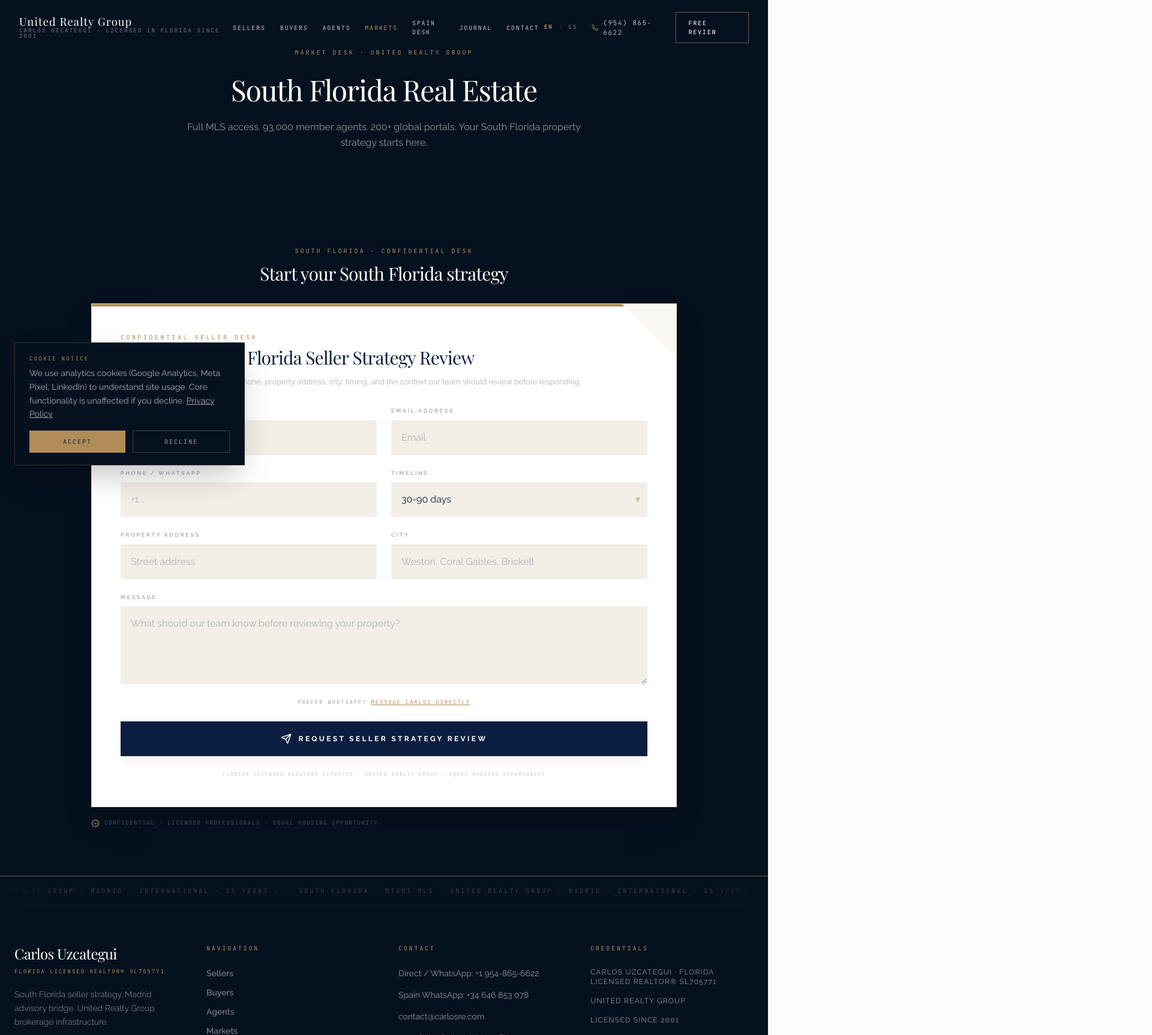
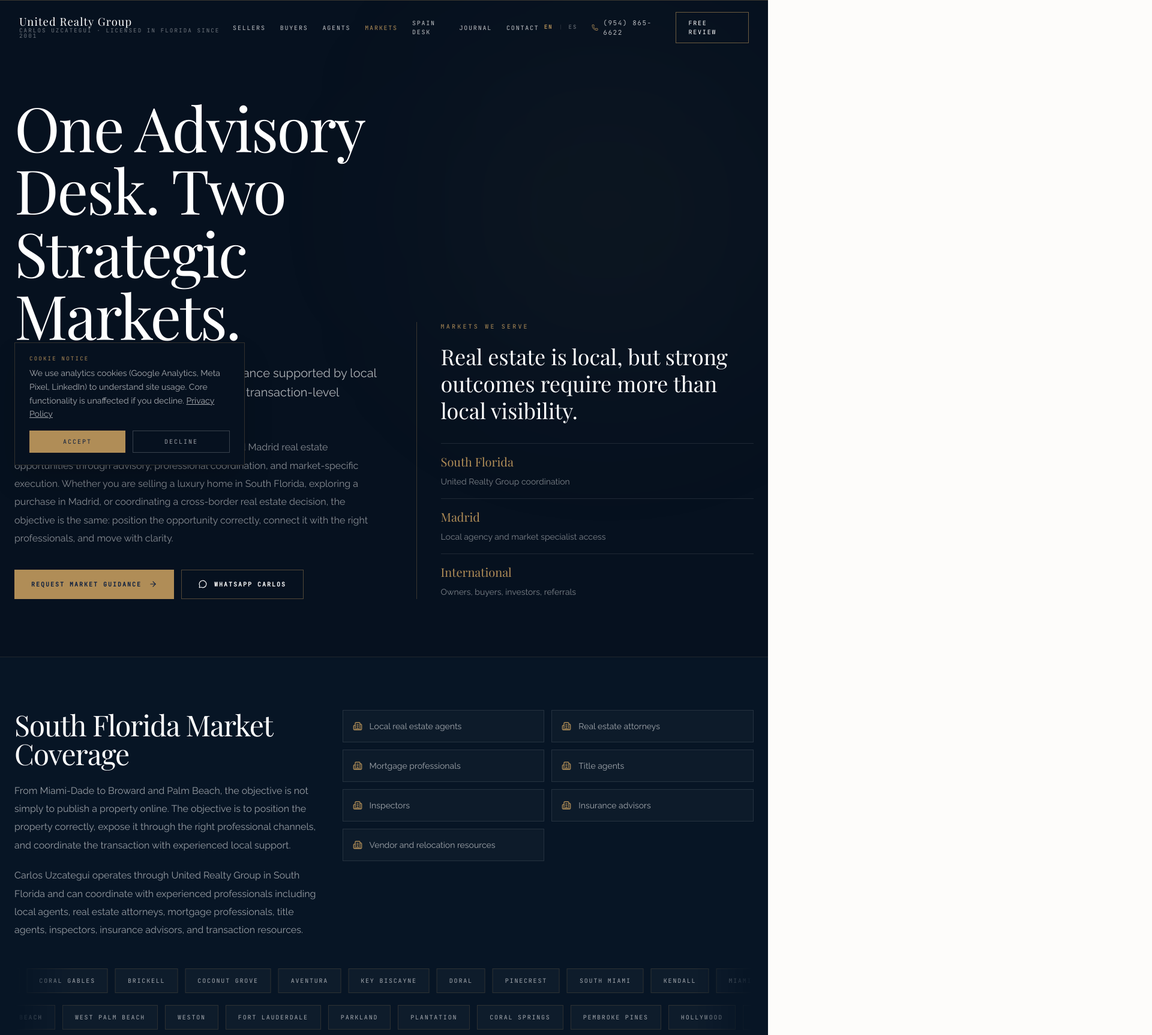
Before and after one commit to CEUL-sites/MiamiDesk-Site-Final-1, a React (Vite) app: page /markets in a window 1280 px wide. Shown: the top 1726 px of the page at 60% size, 1920 px wide, since content can reach past the window. Built offline with nearby package versions, Linux system fonts and the light colour scheme; a web font is replaced by a local one.

Commit message:
Replace city market page with strategic Markets page

```diff
--- a/src/pages/MarketPage.tsx
+++ b/src/pages/MarketPage.tsx
@@ -1,159 +1,231 @@
 import { Helmet } from "react-helmet-async";
-import { useParams } from "react-router-dom";
+import { ArrowRight, Building2, Globe2, Handshake, MessageCircle } from "lucide-react";
 import { Navbar } from "../components/Navbar";
 import { Footer } from "../components/Footer";
 import { MobileStickyCTA } from "../components/MobileStickyCTA";
-import { LeadForm } from "../components/LeadForm";
-import { BadgeCheck } from "lucide-react";
+import { CONTACT } from "../constants";
 
-const CITY_META: Record<string, { title: string; description: string; display: string }> = {
-  "miami": {
-    display: "Miami",
-    title: "Miami Real Estate | Homes & Condos for Sale | United Realty Group",
-    description: "Browse Miami real estate listings. Condos, homes, and investment properties with full MLS access. Free buyer and seller consultations. United Realty Group.",
+const SITE_URL = "https://homesprofessional.com";
+
+const miamiDadeAreas = ["Miami", "Miami Beach", "Coral Gables", "Brickell", "Coconut Grove", "Aventura", "Key Biscayne", "Doral", "Pinecrest", "South Miami", "Kendall", "Miami Lakes", "Bal Harbour", "Sunny Isles Beach", "Homestead"];
+const browardPalmBeachAreas = ["Weston", "Fort Lauderdale", "Parkland", "Plantation", "Coral Springs", "Pembroke Pines", "Hollywood", "Miramar", "Davie", "Southwest Ranches", "Hallandale Beach", "Pompano Beach", "Boca Raton", "Delray Beach", "West Palm Beach"];
+const madridAreas = ["Salamanca", "Recoletos", "Castellana", "Jerónimos", "Retiro", "Justicia", "Chueca", "Chamberí", "Almagro", "Chamartín", "El Viso", "La Moraleja", "Las Tablas", "La Latina", "Argüelles", "Moncloa", "Pozuelo", "Aravaca", "Valdebebas", "Tetuán"];
+const professionalNetwork = ["Local real estate agents", "Real estate attorneys", "Mortgage professionals", "Title agents", "Inspectors", "Insurance advisors", "Vendor and relocation resources"];
+
+const pathways = [
+  {
+    title: "Selling in South Florida",
+    copy: "Private property positioning, listing strategy, MLS exposure, agent network distribution, pricing intelligence, negotiation support, and transaction coordination.",
+    cta: "Discuss Selling",
+    href: "/sell",
   },
-  "brickell": {
-    display: "Brickell",
-    title: "Brickell Miami Real Estate | Luxury Condos for Sale | United Realty Group",
-    description: "Brickell luxury condos and high-rise residences. Access every active listing in Miami's financial district. United Realty Group · FL SL705771.",
+  {
+    title: "Buying in South Florida",
+    copy: "Neighborhood guidance, property search, financing coordination, inspections, title, insurance, and closing support.",
+    cta: "Start Buyer Search",
+    href: "/buy",
   },
-  "coral-gables": {
-    display: "Coral Gables",
-    title: "Coral Gables Real Estate | Homes for Sale | United Realty Group",
-    description: "Coral Gables homes, estates, and condos for sale. Expert local knowledge, full MLS access, international buyer network. United Realty Group.",
+  {
+    title: "Exploring Madrid",
+    copy: "Madrid area guidance, agency coordination, property introductions, buyer process orientation, and cross-border advisory.",
+    cta: "Explore Madrid",
+    href: "/spain-desk",
   },
-  "miami-beach": {
-    display: "Miami Beach",
-    title: "Miami Beach Real Estate | Luxury Condos & Homes | United Realty Group",
-    description: "Miami Beach luxury condos, waterfront homes, and South Beach residences. Full MLS + global portal exposure. United Realty Group · FL SL705771.",
-  },
-  "aventura": {
-    display: "Aventura",
-    title: "Aventura Real Estate | Condos & Homes for Sale | United Realty Group",
-    description: "Aventura condos and homes with waterfront access. Full MLS listings, international buyer exposure, expert guidance. United Realty Group.",
-  },
-  "weston": {
-    display: "Weston",
-    title: "Weston FL Real Estate | Homes for Sale | United Realty Group",
-    description: "Weston Florida single-family homes, gated communities, and estates. Expert South Florida representation. United Realty Group · FL SL705771.",
-  },
-  "doral": {
-    display: "Doral",
-    title: "Doral FL Real Estate | Homes & Condos for Sale | United Realty Group",
-    description: "Doral homes, townhomes, and new construction. Serving buyers and sellers in Miami-Dade's fastest-growing market. United Realty Group.",
-  },
-  "fort-lauderdale": {
-    display: "Fort Lauderdale",
-    title: "Fort Lauderdale Real Estate | Homes & Condos | United Realty Group",
-    description: "Fort Lauderdale waterfront homes, condos, and luxury estates. Full Broward County MLS access. United Realty Group · FL SL705771.",
-  },
-  "boca-raton": {
-    display: "Boca Raton",
-    title: "Boca Raton Real Estate | Luxury Homes & Golf Communities | United Realty Group",
-    description: "Boca Raton luxury homes, golf communities, and waterfront estates. Expert Palm Beach County representation. United Realty Group.",
-  },
-  "west-palm-beach": {
-    display: "West Palm Beach",
-    title: "West Palm Beach Real Estate | Homes for Sale | United Realty Group",
-    description: "West Palm Beach homes, condos, and waterfront properties. Full Palm Beach County MLS access. United Realty Group · FL SL705771.",
-  },
-  "downtown-miami": {
-    display: "Downtown Miami",
-    title: "Downtown Miami Real Estate | Condos for Sale | United Realty Group",
-    description: "Downtown Miami condos, urban lofts, and new developments. Full MLS access, global buyer network. United Realty Group.",
-  },
-  "edgewater": {
-    display: "Edgewater",
-    title: "Edgewater Miami Real Estate | Condos for Sale | United Realty Group",
-    description: "Edgewater Miami waterfront condos and luxury residences. Biscayne Bay views and modern high-rises. United Realty Group · FL SL705771.",
-  },
-  "wynwood": {
-    display: "Wynwood",
-    title: "Wynwood Miami Real Estate | Condos & Lofts for Sale | United Realty Group",
-    description: "Wynwood condos, lofts, and mixed-use properties in Miami's arts district. United Realty Group.",
-  },
-  "coconut-grove": {
-    display: "Coconut Grove",
-    title: "Coconut Grove Real Estate | Homes & Waterfront Properties | United Realty Group",
-    description: "Coconut Grove homes, waterfront estates, and luxury condos. Expert Miami representation. United Realty Group · FL SL705771.",
-  },
-  "key-biscayne": {
-    display: "Key Biscayne",
-    title: "Key Biscayne Real Estate | Waterfront Homes & Condos | United Realty Group",
-    description: "Key Biscayne luxury waterfront homes, condos, and island estates. Full MLS access. United Realty Group.",
-  },
-  "pinecrest": {
-    display: "Pinecrest",
-    title: "Pinecrest FL Real Estate | Luxury Homes for Sale | United Realty Group",
-    description: "Pinecrest luxury estates, gated communities, and family homes in South Miami-Dade. United Realty Group · FL SL705771.",
-  },
-  "kendall": {
-    display: "Kendall",
-    title: "Kendall FL Real Estate | Homes for Sale | United Realty Group",
-    description: "Kendall homes, townhomes, and condos in Southwest Miami-Dade. Expert local guidance. United Realty Group.",
-  },
-  "homestead": {
-    display: "Homestead",
-    title: "Homestead FL Real Estate | Homes for Sale | United Realty Group",
-    description: "Homestead homes and new construction in South Miami-Dade. Affordable housing market expertise. United Realty Group · FL SL705771.",
-  },
-  "north-miami": {
-    display: "North Miami",
-    title: "North Miami Real Estate | Homes & Condos for Sale | United Realty Group",
-    description: "North Miami homes, condos, and investment properties. Full MLS access, expert South Florida guidance. United Realty Group.",
-  },
-  "hallandale": {
-    display: "Hallandale Beach",
-    title: "Hallandale Beach Real Estate | Condos & Homes | United Realty Group",
-    description: "Hallandale Beach condos, oceanfront residences, and homes. Broward/Miami-Dade border market expertise. United Realty Group · FL SL705771.",
-  },
-  "pembroke-pines": {
-    display: "Pembroke Pines",
-    title: "Pembroke Pines FL Real Estate | Homes for Sale | United Realty Group",
-    description: "Pembroke Pines homes, townhomes, and family communities in Broward County. United Realty Group.",
-  },
-};
+];
+
+function AreaMarquee({ areas, reverse = false }: { areas: string[]; reverse?: boolean }) {
+  return (
+    <div className="marquee-container" aria-label={areas.join(", ")}>
+      <div className={reverse ? "marquee-track-reverse" : "marquee-track-slow"}>
+        {[...areas, ...areas].map((area, index) => (
+          <span key={`${area}-${index}`} className="mr-3 whitespace-nowrap border border-gold/20 bg-white/[0.03] px-5 py-3 font-mono text-[10px] uppercase tracking-[0.18em] text-white/62">
+            {area}
+          </span>
+        ))}
+      </div>
+    </div>
+  );
+}
 
 export default function MarketPage() {
-  const { city } = useParams<{ city: string }>();
-  const meta = CITY_META[city ?? ""] ?? {
-    display: city ? city.replace(/-/g, " ").replace(/\b\w/g, (c) => c.toUpperCase()) : "South Florida",
-    title: "South Florida Real Estate | United Realty Group",
-    description: "South Florida real estate listings. Expert buyer and seller representation. United Realty Group · FL SL705771.",
-  };
+  const pageTitle = "Markets | South Florida & Madrid Real Estate Advisory | Carlos Uzcategui";
+  const pageDescription = "Strategic real estate advisory across South Florida and Madrid, connecting sellers, buyers, and investors with local professionals, listing exposure, and cross-border market guidance.";
 
   return (
     <>
       <Helmet>
-        <title>{meta.title}</title>
-        <meta name="description" content={meta.description} />
-        <link rel="canonical" href={`https://homesprofessional.com/market/${city}`} />
+        <title>{pageTitle}</title>
+        <meta name="description" content={pageDescription} />
+        <link rel="canonical" href={`${SITE_URL}/markets`} />
+        <meta property="og:title" content={pageTitle} />
+        <meta property="og:description" content={pageDescription} />
+        <meta property="og:url" content={`${SITE_URL}/markets`} />
+        <meta property="og:type" content="website" />
       </Helmet>
-      <main className="min-h-screen bg-white-soft grain-overlay pb-20 lg:pb-0">
+
+      <main className="min-h-screen bg-navy-deep pb-20 text-white grain-overlay lg:pb-0">
         <Navbar />
-        <section className="bg-navy-deep py-16 md:py-20 text-center">
-          <p className="font-mono text-[10px] uppercase tracking-[0.3em] text-gold">Market Desk · United Realty Group</p>
-          <h1 className="mx-auto mt-6 max-w-4xl font-serif text-4xl leading-tight text-white md:text-5xl">
-            {meta.display} Real Estate
-          </h1>
-          <p className="mx-auto mt-5 max-w-2xl font-sans text-base leading-relaxed text-white/55">
-            Full MLS access. 93,000 member agents. 200+ global portals. Your{" "}
-            {meta.display} property strategy starts here.
-          </p>
-        </section>
-        <section className="bg-navy-deep py-14 md:py-20">
-          <div className="mx-auto max-w-5xl px-6">
-            <div className="mb-8 text-center">
-              <p className="font-mono text-[10px] uppercase tracking-[0.3em] text-gold">{meta.display} · Confidential Desk</p>
-              <h2 className="mt-3 font-serif text-3xl text-white">Start your {meta.display} strategy</h2>
+
+        <section className="relative overflow-hidden bg-navy-deep pt-32 pb-18 md:pt-40 md:pb-24">
+          <div className="absolute inset-x-0 top-0 h-px bg-gold/30" />
+          <div className="pointer-events-none absolute right-0 top-20 h-[540px] w-[540px] rounded-full bg-gold/[0.05] blur-[140px]" />
+          <div className="relative mx-auto grid max-w-7xl gap-12 px-6 lg:grid-cols-[1.05fr_0.95fr] lg:items-end">
+            <div>
+              <h1 className="max-w-4xl font-serif leading-[1.02] text-white" style={{ fontSize: "clamp(3rem, 8vw, 6.8rem)" }}>
+                One Advisory Desk. Two Strategic Markets.
+              </h1>
+              <p className="mt-7 max-w-3xl font-sans text-lg leading-relaxed text-white/68 md:text-xl">
+                South Florida and Madrid real estate guidance supported by local professionals, international exposure, and transaction-level coordination.
+              </p>
+              <p className="mt-7 max-w-3xl font-sans text-base leading-[1.9] text-white/52">
+                HomesProfessional.com connects South Florida and Madrid real estate opportunities through advisory, professional coordination, and market-specific execution. Whether you are selling a luxury home in South Florida, exploring a purchase in Madrid, or coordinating a cross-border real estate decision, the objective is the same: position the opportunity correctly, connect it with the right professionals, and move with clarity.
+              </p>
+              <div className="mt-9 flex flex-col gap-3 sm:flex-row">
+                <a href="/contact" className="inline-flex items-center justify-center gap-3 bg-gold px-7 py-4 font-mono text-[10px] font-semibold uppercase tracking-[0.2em] text-navy transition-opacity hover:opacity-90">
+                  Request Market Guidance <ArrowRight size={14} />
+                </a>
+                <a href={CONTACT.whatsappUS} target="_blank" rel="noopener noreferrer" className="inline-flex items-center justify-center gap-3 border border-gold/45 px-7 py-4 font-mono text-[10px] font-semibold uppercase tracking-[0.2em] text-white transition-colors hover:bg-gold hover:text-navy">
+                  <MessageCircle size={14} /> WhatsApp Carlos
+                </a>
+              </div>
             </div>
-            <LeadForm />
-            <div className="mt-5 flex items-center gap-2 font-mono text-[9px] uppercase tracking-[0.18em] text-white/30">
-              <BadgeCheck size={14} className="text-gold" />
-              Confidential · Licensed Professionals · Equal Housing Opportunity
+
+            <div className="border-l border-gold/30 pl-6 lg:pl-10">
+              <p className="font-mono text-[10px] uppercase tracking-[0.32em] text-gold">Markets We Serve</p>
+              <p className="mt-5 font-serif text-3xl leading-tight text-white md:text-4xl">
+                Real estate is local, but strong outcomes require more than local visibility.
+              </p>
+              <div className="mt-8 grid gap-4 sm:grid-cols-3 lg:grid-cols-1">
+                {[
+                  ["South Florida", "United Realty Group coordination"],
+                  ["Madrid", "Local agency and market specialist access"],
+                  ["International", "Owners, buyers, investors, referrals"],
+                ].map(([label, copy]) => (
+                  <div key={label} className="border-t border-white/10 pt-4">
+                    <p className="font-serif text-xl text-gold">{label}</p>
+                    <p className="mt-2 font-sans text-sm leading-relaxed text-white/48">{copy}</p>
+                  </div>
+                ))}
+              </div>
             </div>
           </div>
         </section>
+
+        <section className="border-y border-gold/15 bg-[#071525] py-16 md:py-22">
+          <div className="mx-auto max-w-7xl px-6">
+            <div className="grid gap-10 lg:grid-cols-[0.85fr_1.15fr] lg:items-start">
+              <div>
+                <h2 className="font-serif text-3xl text-white md:text-5xl">South Florida Market Coverage</h2>
+                <p className="mt-6 font-sans text-base leading-[1.9] text-white/58">
+                  From Miami-Dade to Broward and Palm Beach, the objective is not simply to publish a property online. The objective is to position the property correctly, expose it through the right professional channels, and coordinate the transaction with experienced local support.
+                </p>
+                <p className="mt-5 font-sans text-base leading-[1.9] text-white/58">
+                  Carlos Uzcategui operates through United Realty Group in South Florida and can coordinate with experienced professionals including local agents, real estate attorneys, mortgage professionals, title agents, inspectors, insurance advisors, and transaction resources.
+                </p>
+              </div>
+              <div className="grid gap-3 sm:grid-cols-2">
+                {professionalNetwork.map((item) => (
+                  <div key={item} className="flex items-center gap-3 border border-white/10 bg-white/[0.025] px-4 py-4">
+                    <Building2 size={16} className="shrink-0 text-gold" />
+                    <span className="font-sans text-sm text-white/62">{item}</span>
+                  </div>
+                ))}
+              </div>
+            </div>
+            <div className="mt-12 space-y-5">
+              <AreaMarquee areas={miamiDadeAreas} />
+              <AreaMarquee areas={browardPalmBeachAreas} reverse />
+            </div>
+          </div>
+        </section>
+
+        <section className="bg-navy-deep py-16 md:py-22">
+          <div className="mx-auto grid max-w-7xl gap-12 px-6 lg:grid-cols-[0.95fr_1.05fr] lg:items-center">
+            <div>
+              <h2 className="font-serif text-3xl text-white md:text-5xl">Madrid Market Access</h2>
+              <p className="mt-6 font-sans text-base leading-[1.9] text-white/58">
+                For clients exploring Madrid, Carlos provides cross-border guidance and coordinates with established local real estate professionals and agencies. The goal is to help international buyers, sellers, and investors understand the local market, identify qualified opportunities, and connect with the right professionals on the ground.
+              </p>
+              <p className="mt-5 font-sans text-base leading-[1.9] text-white/58">
+                Carlos can coordinate opportunities through respected Madrid real estate firms and local specialists, including agency networks such as Lucas Fox, Sotheby's International Realty Madrid, RE/MAX Madrid, and other qualified local operators when appropriate.
+              </p>
+            </div>
+            <div className="border border-gold/20 bg-[#071525] p-6 md:p-8">
+              <div className="mb-7 flex items-center gap-4">
+                <Globe2 size={24} className="text-gold" />
+                <p className="font-mono text-[10px] uppercase tracking-[0.3em] text-gold">Madrid Areas</p>
+              </div>
+              <AreaMarquee areas={madridAreas} />
+            </div>
+          </div>
+        </section>
+
+        <section className="bg-bone-warm py-16 text-navy md:py-24">
+          <div className="mx-auto max-w-7xl px-6">
+            <div className="max-w-4xl">
+              <h2 className="font-serif text-3xl md:text-5xl">Local Expertise. Broader Distribution. Better Coordination.</h2>
+              <p className="mt-7 font-sans text-base leading-[1.9] text-navy/70">
+                Real estate value is shaped by local knowledge, but strong outcomes often depend on distribution, positioning, negotiation, and the quality of the professional network behind the transaction.
+              </p>
+            </div>
+            <div className="mt-11 grid gap-0 border border-gold/30 md:grid-cols-3">
+              {[
+                "For sellers, the goal is to expose the property to the right agents, buyers, and referral channels.",
+                "For buyers, the goal is to identify qualified opportunities, understand the market, and avoid navigating unfamiliar areas alone.",
+                "For international clients, the goal is to bridge legal, financial, cultural, and transaction differences between South Florida, Madrid, and Latin America.",
+              ].map((copy, index) => (
+                <div key={copy} className={`p-7 ${index < 2 ? "border-b border-gold/30 md:border-b-0 md:border-r" : ""}`}>
+                  <p className="font-sans text-base leading-relaxed text-navy/70">{copy}</p>
+                </div>
+              ))}
+            </div>
+          </div>
+        </section>
+
+        <section className="bg-navy-deep py-16 md:py-24">
+          <div className="mx-auto max-w-7xl px-6">
+            <div className="mb-10 flex flex-col justify-between gap-5 md:flex-row md:items-end">
+              <div>
+                <h2 className="font-serif text-3xl text-white md:text-5xl">Client Pathways</h2>
+                <p className="mt-4 max-w-2xl font-sans text-base leading-relaxed text-white/52">
+                  Choose the path that matches the decision in front of you. Each conversation begins with market context, professional coordination, and a clear next step.
+                </p>
+              </div>
+              <Handshake size={32} className="hidden text-gold md:block" />
+            </div>
+            <div className="grid gap-5 md:grid-cols-3">
+              {pathways.map((pathway) => (
+                <article key={pathway.title} className="flex min-h-[300px] flex-col border border-gold/20 bg-white/[0.025] p-7">
+                  <h3 className="font-serif text-2xl text-white">{pathway.title}</h3>
+                  <p className="mt-5 font-sans text-sm leading-[1.85] text-white/58">{pathway.copy}</p>
+                  <a href={pathway.href} className="mt-auto inline-flex items-center gap-3 pt-8 font-mono text-[10px] font-semibold uppercase tracking-[0.2em] text-gold transition-colors hover:text-white">
+                    {pathway.cta} <ArrowRight size={14} />
+                  </a>
+                </article>
+              ))}
+            </div>
+          </div>
+        </section>
+
+        <section className="bg-gold py-14 text-navy">
+          <div className="mx-auto flex max-w-7xl flex-col gap-8 px-6 md:flex-row md:items-center md:justify-between">
+            <div>
+              <h2 className="font-serif text-3xl md:text-4xl">Need guidance in South Florida or Madrid?</h2>
+              <p className="mt-3 max-w-2xl font-sans text-base leading-relaxed text-navy/75">
+                Whether you are preparing to sell, exploring a purchase, or coordinating a cross-border real estate decision, start with a private market conversation.
+              </p>
+            </div>
+            <div className="flex shrink-0 flex-col gap-3 sm:flex-row">
+              <a href="/contact" className="inline-flex items-center justify-center gap-3 bg-navy px-7 py-4 font-mono text-[10px] font-semibold uppercase tracking-[0.2em] text-white transition-opacity hover:opacity-90">
+                Request Market Guidance <ArrowRight size={14} />
+              </a>
+              <a href={CONTACT.whatsappUS} target="_blank" rel="noopener noreferrer" className="inline-flex items-center justify-center gap-3 border border-navy/35 px-7 py-4 font-mono text-[10px] font-semibold uppercase tracking-[0.2em] text-navy transition-colors hover:bg-navy/10">
+                <MessageCircle size={14} /> WhatsApp Carlos
+              </a>
+            </div>
+          </div>
+        </section>
+
         <Footer />
         <MobileStickyCTA />
       </main>
```
